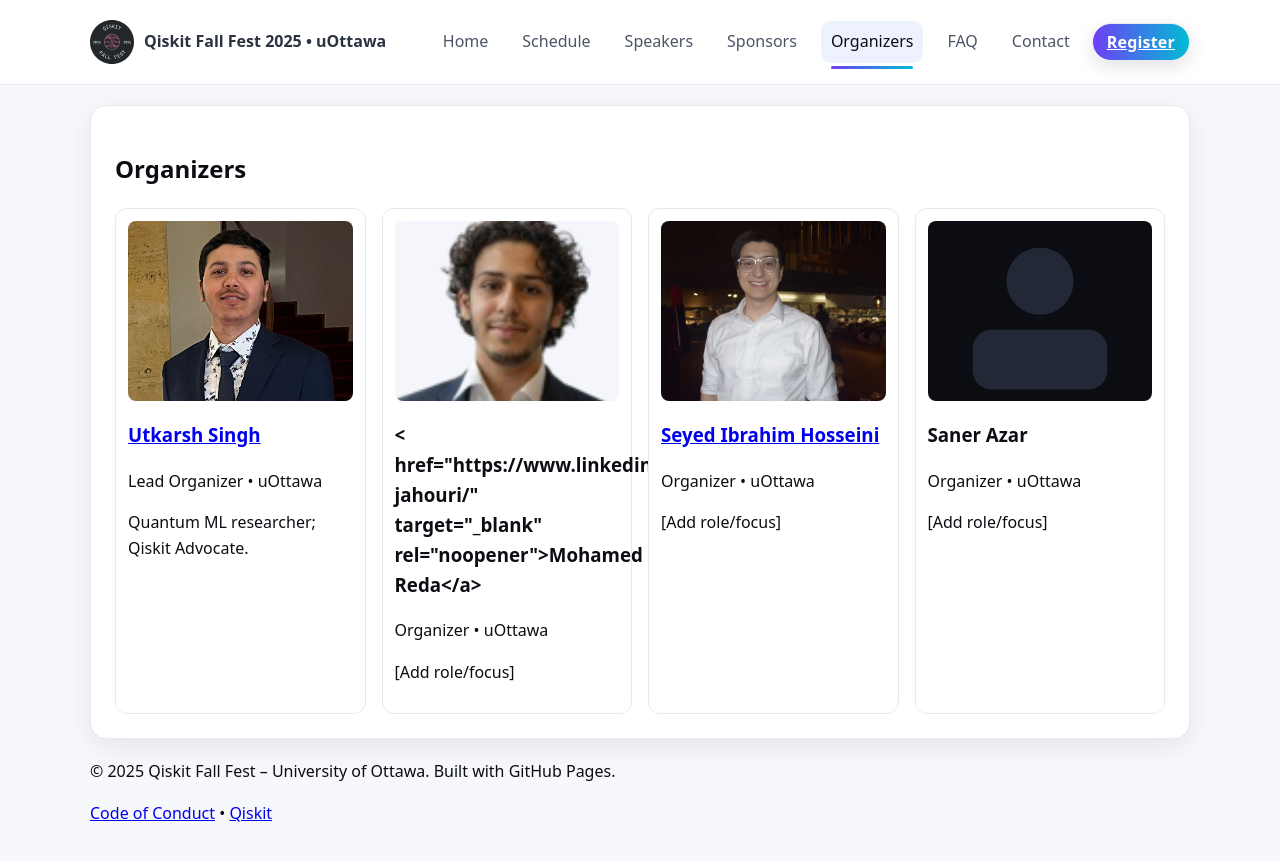
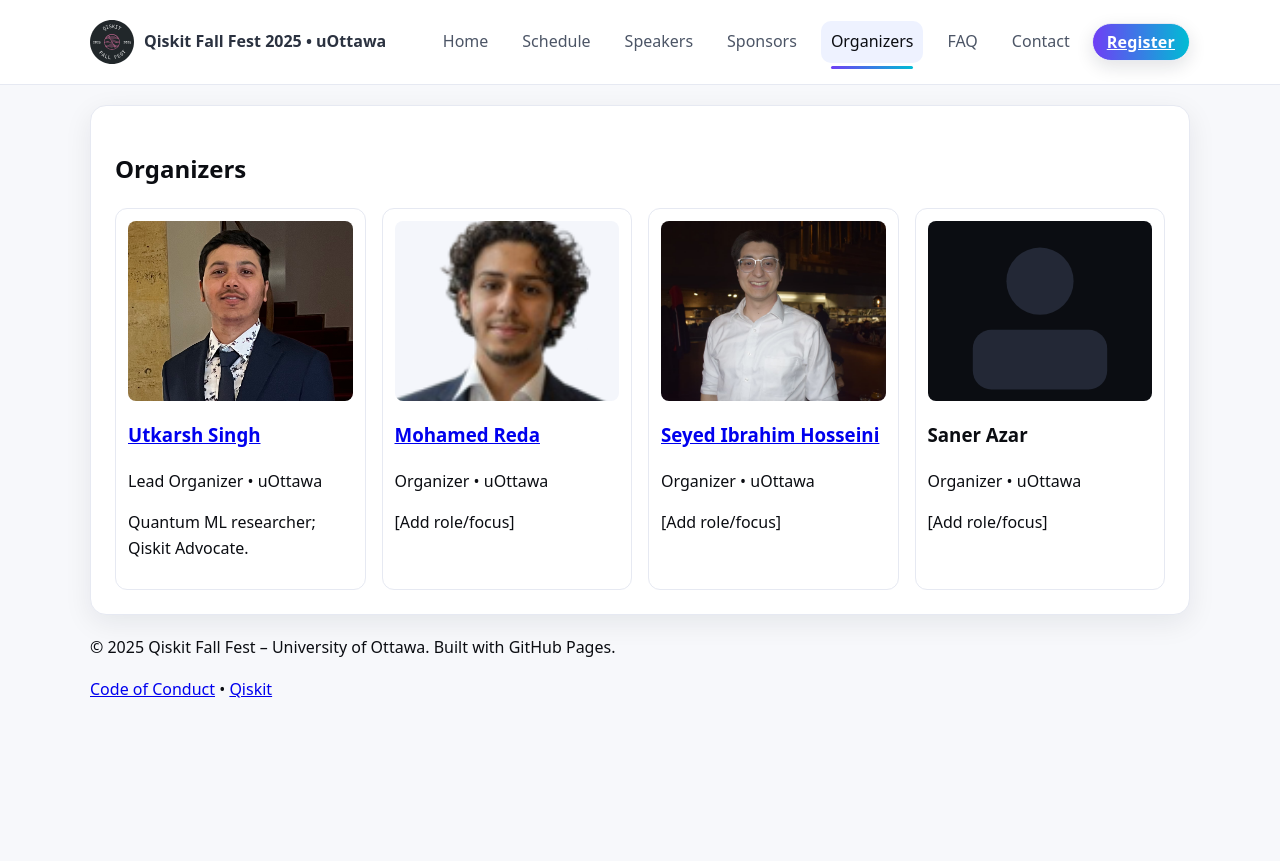
Before and after one commit to utkarshh-singh/fall-fest-2025-website, a Jekyll site: the page built from organizers.md, in a window 1280 px wide. Shown: the top 861 px of the page. Built offline with Jekyll 4.4.1, drawn with Linux system fonts in a browser that asks for light colours.

Commit message:
Update organizers.md

```diff
--- a/organizers.md
+++ b/organizers.md
@@ -16,7 +16,7 @@
       </article>
       <article class="person">
         <img src="{{ '/assets/mrj_headshot.png' | relative_url }}" alt="Mohamed Reda" loading="lazy">
-        <h3>< href="https://www.linkedin.com/in/reda-jahouri/" target="_blank" rel="noopener">Mohamed Reda</a></h3>
+        <h3><a href="https://www.linkedin.com/in/reda-jahouri/" target="_blank" rel="noopener">Mohamed Reda</a></h3>
         <p class="affil">Organizer • uOttawa</p>
         <p class="bio">[Add role/focus]</p>
       </article>
```
